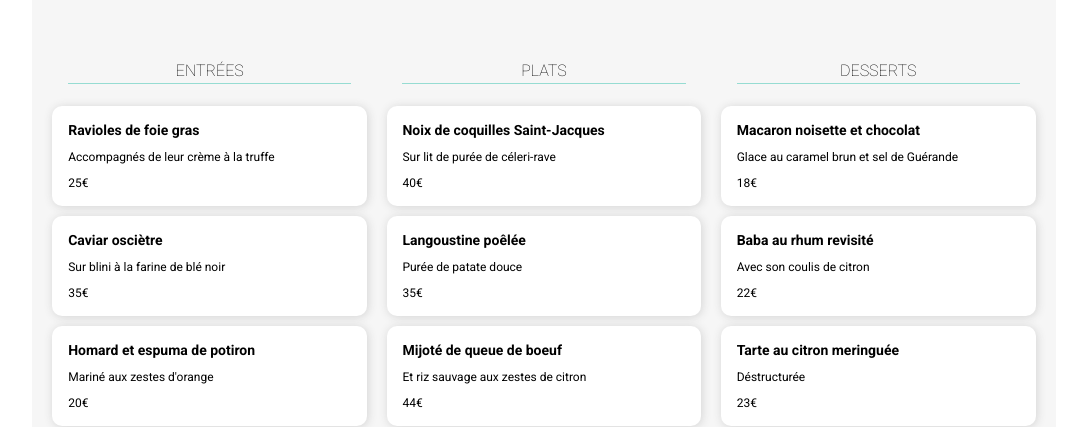
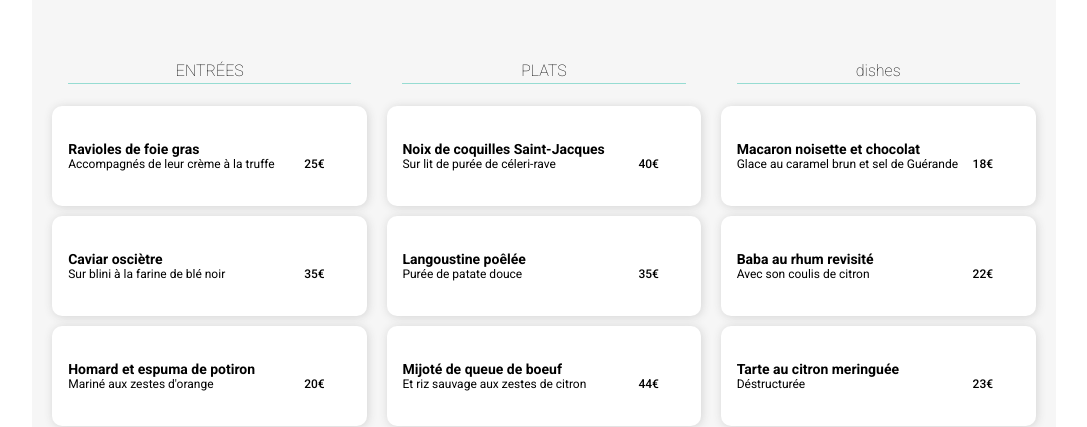
Before and after one commit to DVvor/DanielVorasane_3_01012022, a website: page menu-lanoteenchantee.html in a window 1280 px wide. Shown: the part 551-978 px from the top of the page, without its empty margins (96-1183 px from the left). Drawn offline with Linux system fonts and the light colour scheme; a web font is replaced by a local one.

Commit message:
lanoteenchantee animation - hmtl modified - animation vd finished

```diff
--- a/menu-lanoteenchantee.html
+++ b/menu-lanoteenchantee.html
@@ -25,63 +25,134 @@
                         <h1>La note enchantée</h1>
                         <button class="menu__body__icon"><i class="far fa-heart"></i></button>
                     </div>
-                    <div class="starters">
+                    <div class="dishes">
                         <h2>ENTRÉES</h2>
-                        <div class="starters__one">
+                        <div class="dishes__proposition">
+                            <div class="dishes__proposition--txt">
                                 <h3>Ravioles de foie gras</h3>
                                 <span>Accompagnés de leur crème à la truffe</span>
+                            </div>
+                            <div class="dishes__proposition--price">
                                 <span>25€</span>
                             </div>
-                        <div class="starters__two">
+                            <div class="dishes__proposition--vd">
+                                <i class="fas fa-check-circle"></i>
+                            </div>
+                        </div>
+                        <div class="dishes__proposition">
+                            <div class="dishes__proposition--txt">
                                 <h3>Caviar osciètre</h3>
                                 <span>Sur blini à la farine de blé noir</span>
+                            </div>
+                            <div class="dishes__proposition--price">
                                 <span>35€</span>
                             </div>
-                        <div class="starters__three">
+                            <div class="dishes__proposition--vd">
+                                <i class="fas fa-check-circle"></i>
+                            </div>
+                        </div>
+                        <div class="dishes__proposition">
+                            <div class="dishes__proposition--txt">
                                 <h3>Homard et espuma de potiron</h3>
                                 <span>Mariné aux zestes d'orange</span>
+                            </div>
+                            <div class="dishes__proposition--price">
                                 <span>20€</span>
                             </div>
-                        <div class="starters__four">
+                            <div class="dishes__proposition--vd">
+                                <i class="fas fa-check-circle"></i>
+                            </div>
+                        </div>
+                        <div class="dishes__proposition">
+                            <div class="dishes__proposition--txt">
                                 <h3>Foie gras de canard cuit entier</h3>
                                 <span>Confiture de figue et pain toasté</span>
+                            </div>
+                            <div class="dishes__proposition--price">
                                 <span>35€</span>
+                            </div>
+                            <div class="dishes__proposition--vd">
+                                <i class="fas fa-check-circle"></i>
+                            </div>
+                        </div>
+
+                    </div>
+                    <div class="dishes">
+                        <h2>PLATS</h2>
+                        <div class="dishes__proposition">
+                            <div class="dishes__proposition--txt">
+                                <h3>Noix de coquilles Saint-Jacques</h3>
+                                <span>Sur lit de purée de céleri-rave</span>
+                            </div>
+                            <div class="dishes__proposition--price">
+                                <span>40€</span>
+                            </div>
+                            <div class="dishes__proposition--vd">
+                                <i class="fas fa-check-circle"></i>
+                            </div>
+                        </div>
+                        <div class="dishes__proposition">
+                            <div class="dishes__proposition--txt">
+                                <h3>Langoustine poêlée</h3>
+                                <span>Purée de patate douce</span>
+                            </div>
+                            <div class="dishes__proposition--price">
+                                <span>35€</span>
+                            </div>
+                            <div class="dishes__proposition--vd">
+                                <i class="fas fa-check-circle"></i>
+                            </div>
+                        </div>
+                        <div class="dishes__proposition">
+                            <div class="dishes__proposition--txt">
+                                <h3>Mijoté de queue de boeuf</h3>
+                                <span>Et riz sauvage aux zestes de citron</span>
+                            </div>
+                            <div class="dishes__proposition--price">
+                                <span>44€ </span>
+                            </div>
+                            <div class="dishes__proposition--vd">
+                                <i class="fas fa-check-circle"></i>
+                            </div>
                         </div>
                     </div>
                     <div class="dishes">
-                        <h2>PLATS</h2>
-                        <div class="dishes__one">
-                            <h3>Noix de coquilles Saint-Jacques</h3>
-                            <span>Sur lit de purée de céleri-rave</span>
-                            <span>40€</span>
+                        <h2>dishes</h2>
+                        <div class="dishes__proposition">
+                            <div class="dishes__proposition--txt">
+                                <h3>Macaron noisette et chocolat</h3>
+                                <span>Glace au caramel brun et sel de Guérande</span>
                             </div>
-                        <div class="dishes__two">
-                            <h3>Langoustine poêlée</h3>
-                            <span>Purée de patate douce</span>
-                            <span>35€</span>
+                            <div class="dishes__proposition--price">
+                                <span>18€</span>
                             </div>
-                        <div class="dishes__three">
-                            <h3>Mijoté de queue de boeuf</h3>
-                            <span>Et riz sauvage aux zestes de citron</span>
-                            <span>44€ </span>
+                            <div class="dishes__proposition--vd">
+                                <i class="fas fa-check-circle"></i>
                             </div>
                         </div>
-                    <div class="desserts">
-                        <h2>DESSERTS</h2>
-                        <div class="desserts__one">
-                            <h3>Macaron noisette et chocolat</h3>
-                            <span>Glace au caramel brun et sel de Guérande</span>
-                            <span>18€</span>
-                        </div>
-                        <div class="desserts__two">
+                        <div class="dishes__proposition">
+                            <div class="dishes__proposition--txt">
                                 <h3>Baba au rhum revisité</h3>
                                 <span>Avec son coulis de citron</span>
+                            </div>
+                            <div class="dishes__proposition--price">
                                 <span>22€</span>
                             </div>
-                        <div class="desserts__three">
+                            <div class="dishes__proposition--vd">
+                                <i class="fas fa-check-circle"></i>
+                            </div>
+                        </div>
+                        <div class="dishes__proposition">
+                            <div class="dishes__proposition--txt">
                                 <h3>Tarte au citron meringuée</h3>
                                 <span>Déstructurée</span>
+                            </div>
+                            <div class="dishes__proposition--price">
                                 <span>23€</span>
+                            </div>
+                            <div class="dishes__proposition--vd">
+                                <i class="fas fa-check-circle"></i>
+                            </div>
                         </div>
                     </div>
                     <div class="order">
--- a/sass/main.scss
+++ b/sass/main.scss
@@ -403,7 +403,7 @@ footer {
 
             }
         }
-        .starters {
+        .dishes {
             margin: 5%;
             display: flex;
             flex-direction: column;
@@ -424,62 +424,68 @@ footer {
                     background-color: rgb(150,220,210);
                     }
             }
-            &__one, &__two, &__three,&__four {
+            &__proposition {
                 background-color: $colour-white;
                 border-radius: 10px;
-                padding-left: 2%;
-                padding-right: 5%;
                 height: 45px;
-                font-size: 12px;
+                width: 100%;
                 display: flex;
-                flex-wrap: wrap;
+                flex-direction: row;
                 justify-content: space-between;
                 align-items: center;
-                align-content: space-evenly;
+                padding-left: 2%;
                 box-shadow: 1px 1px 10px lightgrey;
+                font-size: 12px;
+                &:active > .dishes__proposition--vd {
+                    visibility: visible;
+                    opacity: 1;
+                    width: 80px;
+                    transition: visibility 0s, width 250ms;
+                    & > .fa-check-circle {
+                        transform: rotate(360deg);
+                        transform-origin: center;
+                        transition: transform 250ms;
+                    }
                 }
-                h3 {
-                    font-size: 14px;
+
+                &--txt {
                     width: 100%;
+                    display: flex;
+                    flex-wrap: wrap;
+                    overflow: hidden;
+                    span {
+                        overflow: hidden;
+                        white-space: nowrap;
+                        text-overflow: ellipsis;
+                    }
+                    h3 {
+                        width: 100%;
+                        font-size: 14px;
+                        overflow: hidden;
+                        white-space: nowrap;
+                        text-overflow: ellipsis;
+                    }
                 }
-        }
-        .dishes {
-            margin: 5%;
-            display: flex;
-            flex-direction: column;
-            gap: 10px;
-            h2 {
-                font-size: medium;
-                font-weight: lighter;
-                position: relative;
-                &::after {
-                    content: "";
-                    position: absolute;
-                    top: 22px;
-                    bottom: 0;
-                    left:0;
-                    right: 0;
-                    width: 40px;
-                    height: 3px;
-                    background-color: rgb(150,220,210);
-                    }
-            }
-            &__one, &__two, &__three {
-                background-color: $colour-white;
-                border-radius: 10px;
-                padding-left: 2%;
-                padding-right: 5%;
-                height: 45px;
-                font-size: 12px;
-                display: flex;
-                flex-wrap: wrap;
-                justify-content: space-between;
-                align-items: center;
-                align-content: space-evenly;
-                box-shadow: 1px 1px 10px lightgrey;
-                h3 {
-                    font-size: 14px;
-                    width: 100%;
+                &--price {
+                    height: 30px;
+                    width: 20%;
+                    display: flex;
+                    align-items: flex-end;
+                    justify-content: center;
+                    font-weight: 500;
+                }
+                &--vd{
+                    font-size: 20px;
+                    width: 0px;
+                    height: 100%;
+                    border-radius: 0px 10px 10px 0px ;
+                    background-color: $colour-accent;
+                    color: white;
+                    display: flex;
+                    justify-content: center;
+                    align-items: center;
+                    visibility: hidden;
+                    opacity: 0;
                 }
             }
         }
@@ -504,7 +510,7 @@ footer {
                     background-color: rgb(150,220,210);
                     }
             }
-            &__one, &__two, &__three {
+            &__proposition {
                 background-color: $colour-white;
                 border-radius: 10px;
                 padding-left: 2%;
@@ -672,7 +678,7 @@ footer {
                         left: 160px;
                     }
                 }
-                &__one, &__two, &__three, &__four {
+                &__proposition  {
                     width: 70%;
                     box-sizing: border-box;
                 }
@@ -690,7 +696,7 @@ footer {
                         left: 160px;
                     }
                 }
-                &__one, &__two, &__three, &__four {
+                &__proposition  {
                     width: 70%;
                     box-sizing: border-box;
                 }
@@ -709,7 +715,7 @@ footer {
 
                     }
                 }
-                &__one, &__two, &__three, &__four {
+                &__proposition  {
                     width: 70%;
                     box-sizing: border-box;
                 }
@@ -829,7 +835,7 @@ footer {
                         height: 1px;
                     }
                 }
-                &__one, &__two, &__three, &__four {
+                &__proposition  {
                     height: 100px;
                     width: 100%;
                     box-sizing: border-box;
@@ -853,7 +859,7 @@ footer {
                         height: 1px;
                     }
                 }
-                &__one, &__two, &__three {
+                &__proposition {
                     height: 100px;
                     width: 100%;
                     box-sizing: border-box;
@@ -876,7 +882,7 @@ footer {
                         height: 1px;
                     }
                 }
-                &__one, &__two, &__three {
+                &__proposition {
                     height: 100px;
                     width: 100%;
                     box-sizing: border-box;
```
Also changed, not shown: menu-alafrancaise.html (+9 -9 lines), menu-lapalettedugout.html (+9 -9 lines), menu-ledelicedessens.html (+9 -9 lines), public/css/style.css, 1 other file. Lines whose indentation alone changed are shown as unchanged.
